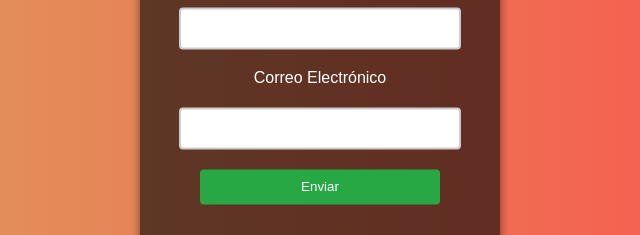
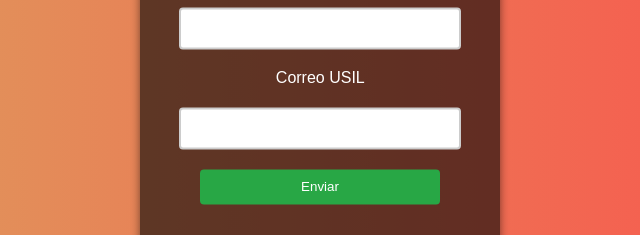
Before and after one commit to Adrian52507/SitioSeguroUSIL, a plain HTML site: page index.html in a window 1280 px wide. Shown: the part 337-572 px from the top of the page, 320-960 px from the left. Drawn offline with Linux system fonts and the light colour scheme.

Commit message:
Correo -> Correo USIL

```diff
--- a/index.html
+++ b/index.html
@@ -19,7 +19,7 @@
         <label for="name">Nombre</label>
         <input type="text" id="name" name="name" required>
 
-        <label for="email">Correo Electrónico</label>
+        <label for="email">Correo USIL</label>
         <input type="email" id="email" name="email" required>
 
         <button type="submit">Enviar</button>
```
